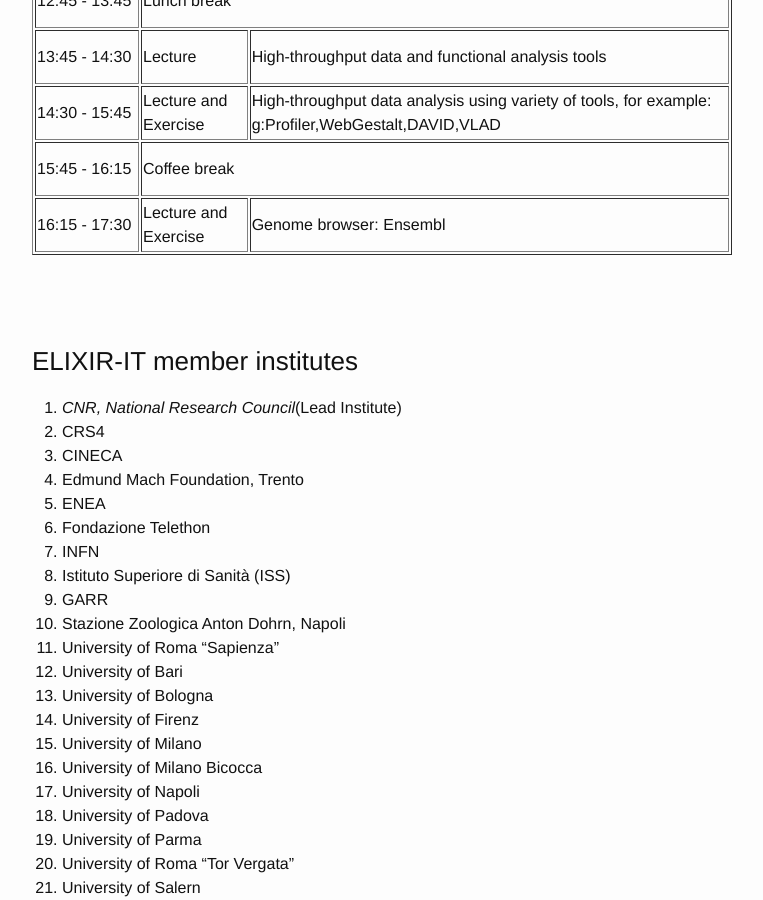
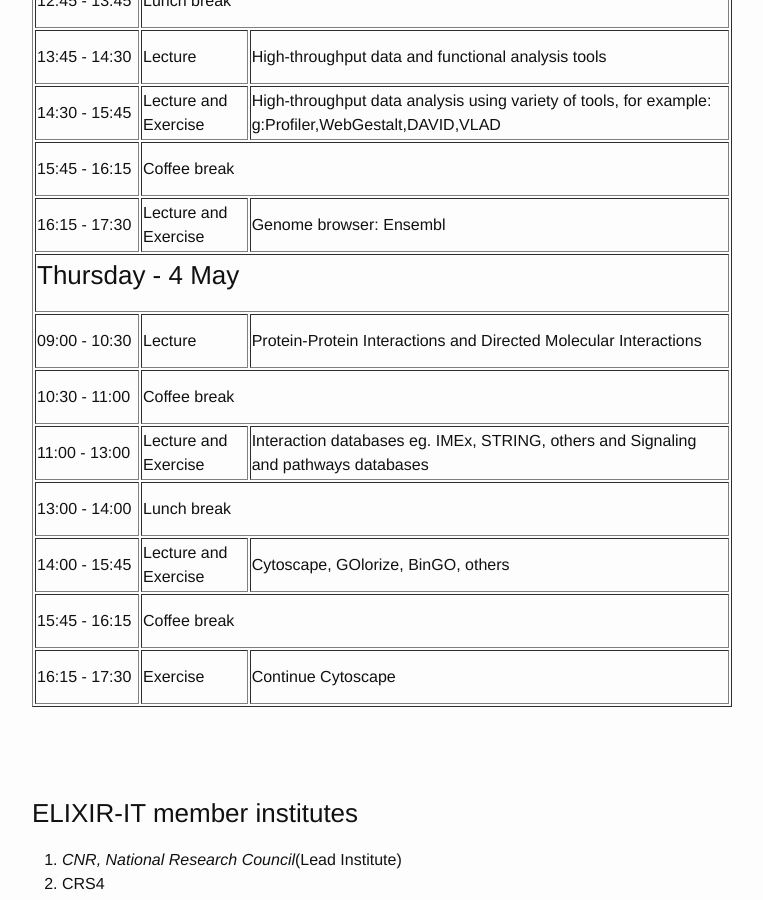
Before and after one commit to ELIXIR-IIB-training/website, a Jekyll site: the page built from _posts/2023-05-03-Gene_Ontology_TorVergata.md, in a window 1280 px wide and 900 px high, scrolled down 3737 px. Shown: the whole window, without its empty margins (238-1001 px from the left). Built offline with Jekyll 4.4.1, drawn with Linux system fonts in a browser that asks for light colours.

Commit message:
Update 2023-05-03-Gene_Ontology_TorVergata.md

```diff
--- a/_posts/2023-05-03-Gene_Ontology_TorVergata.md
+++ b/_posts/2023-05-03-Gene_Ontology_TorVergata.md
@@ -181,6 +181,41 @@ Participants can use the computer available in the meeting room however if they
     <td height="50"> Lecture and Exercise </td>
     <td height="50"> Genome browser: Ensembl</td>
   </tr>
+  <tr>
+    <td colspan="4"><h3>Thursday - 4 May</h3></td>
+  </tr>
+  <tr>
+   <td height="50">09:00 - 10:30</td>
+   <td height="50">Lecture</td>
+   <td height="50">Protein-Protein Interactions and Directed Molecular Interactions</td>
+  </tr>
+  <tr>
+   <td height="50">10:30 - 11:00</td>
+   <td colspan="3" height="50">Coffee break</td>
+  </tr>
+  <tr>
+   <td height="50">11:00 - 13:00</td>
+   <td height="50">Lecture and Exercise</td>
+   <td height="50">Interaction databases eg. IMEx, STRING, others and Signaling and pathways databases</td>
+  </tr>
+  <tr>
+   <td height="50">13:00 - 14:00</td>
+   <td colspan="3" height="50">Lunch break</td>
+  </tr>
+  <tr>
+   <td height="50">14:00 - 15:45</td>
+   <td height="50">Lecture and Exercise</td>
+   <td height="50">Cytoscape, GOlorize, BinGO, others</td>
+  </tr>
+  <tr>
+   <td height="50">15:45 - 16:15</td>
+   <td colspan="3" height="50">Coffee break</td>
+  </tr>
+  <tr>
+   <td height="50">16:15 - 17:30</td>
+   <td height="50">Exercise</td>
+   <td height="50">Continue Cytoscape</td>
+  </tr>
 </table>
 
 <br>
```
